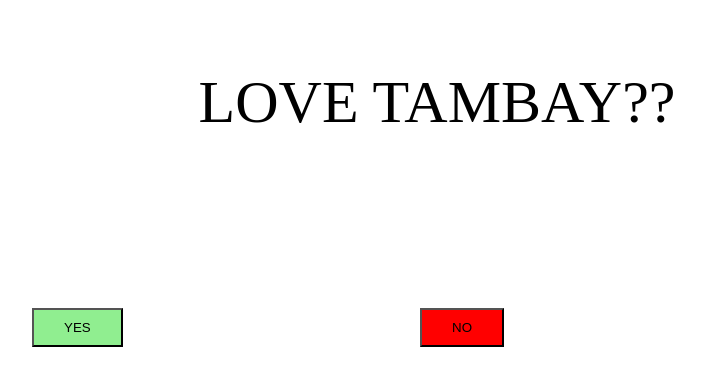
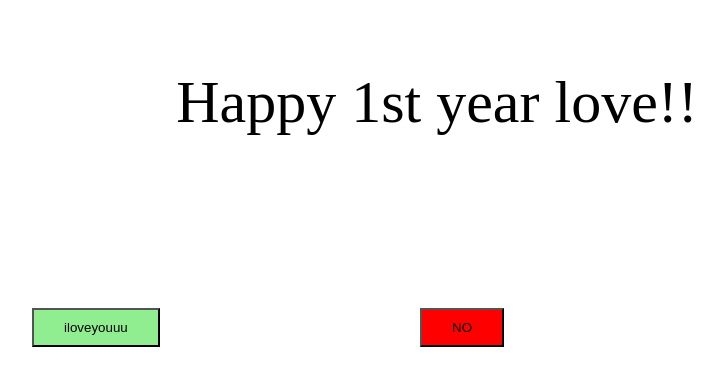
Before and after one commit to maynardC/maynardC.github.io, a plain HTML site: page index.html in a window 1280 px wide. Shown: the whole page, without its empty margins (178-900 px from the left). Drawn offline with nearby package versions, Linux system fonts and the light colour scheme.

Commit message:
Update index.html

```diff
--- a/index.html
+++ b/index.html
@@ -45,8 +45,9 @@ p{
 </style>
 <body>
   <div class="app">
-  <p id="question">LOVE TAMBAY??</p>
-  <input type="button" class="yesbtn" id="yes" value="YES"  ></input>
+  <p id="question">Happy 1st year love!!</p>
+
+  <input type="button" class="yesbtn" id="iloveyouuu" value="iloveyouuu"  ></input>
   <button id="no" class="nobtn">NO</button>
 
   </div>
@@ -69,7 +70,7 @@ noBtn.addEventListener("click", function() {
 })
 
 yesBtn.addEventListener("click",function(){
-ques.innerHTML="NICE OTW!!"
+ques.innerHTML="Iloveyouuu more mwa"
 })
 
 
```
